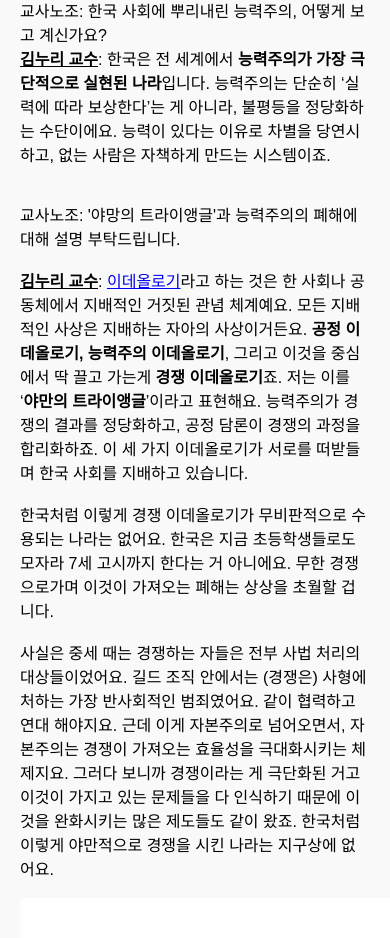
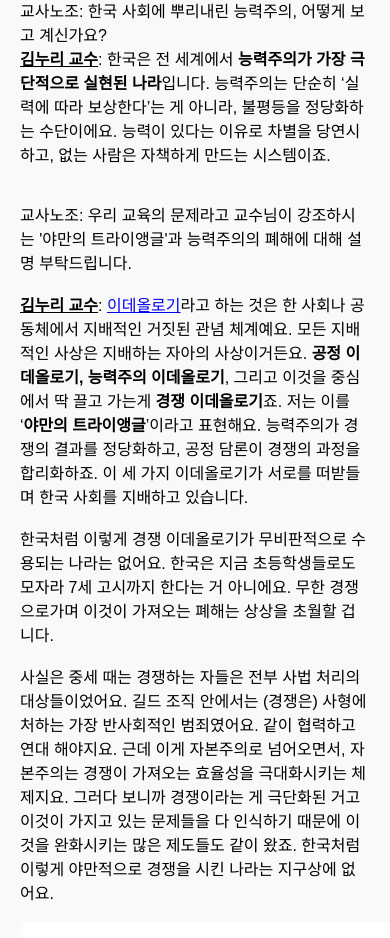
Before and after one commit to KFTU-discours/kftu-magazine, a plain HTML site: page interview-1-iphone.html in a window 390 px wide. Shown: the part 720-1658 px from the top of the page. Drawn offline with Linux system fonts and the light colour scheme.

Commit message:
Update interview-1-iphone.html

```diff
--- a/interview-1-iphone.html
+++ b/interview-1-iphone.html
@@ -121,7 +121,7 @@
     <U><strong>김누리 교수</strong></U>: 한국은 전 세계에서 <strong>능력주의가 가장 극단적으로 실현된 나라</strong>입니다. 능력주의는 단순히 ‘실력에 따라 보상한다’는 게 아니라, <span class="highlight">불평등을 정당화하는 수단</span>이에요. 능력이 있다는 이유로 차별을 당연시하고, 없는 사람은 자책하게 만드는 시스템이죠.
   </div>
 <BR><BR>
-  <div class="question"><span class="interviewer">교사노조: '야망의 트라이앵글'과 능력주의의 폐해에 대해 설명 부탁드립니다.</span></div>
+  <div class="question"><span class="interviewer">교사노조: 우리 교육의 문제라고 교수님이 강조하시는 '야만의 트라이앵글'과 능력주의의 폐해에 대해 설명 부탁드립니다.</span></div>
   <div class="answer">
     <BR>
     <U><strong>김누리 교수</strong></U>: <a href="https://www.joongang.co.kr/article/1722989#:~:text=%E3%80%8C%EA%B3%B5%EB%A1%A0%EA%B0%80%E3%80%8D%EB%9D%BC%EB%8A%94%20%EB%9C%BB%EC%9D%B4%EB%8B%A4.%20%EA%B7%B8%EA%B2%83%EC%9D%80%20%E3%80%8C%EB%A7%88%EB%A5%B4%ED%81%AC%EC%8A%A4%E3%80%8D%EA%B0%80%20%EB%8F%85%EC%9D%BC%EC%9D%98%20%EA%B4%80%EB%85%90%EB%A1%A0%20%EC%B2%A0%ED%95%99%EC%9E%90%EB%93%A4%EC%9D%84,%EC%82%AC%ED%9A%8C%ED%98%84%EC%8B%A4%EC%9D%98%20%E3%80%8C%ED%86%A0%EB%AA%A8%E3%80%8D%EC%9D%B8%20%EA%B2%BD%EC%A0%9C%EA%B5%AC%EC%A1%B0%EC%97%90%20%EB%94%B0%EB%A5%B8%20%EB%AA%A8%EB%93%A0%20%EC%82%AC%ED%9A%8C%EC%A0%81%20%EC%9D%98%EC%8B%9D%ED%98%95%ED%83%9C%E3%80%8F%EB%8B%A4." target="_blank">이데올로기</a>라고 하는 것은 한 사회나 공동체에서 지배적인 거짓된 관념 체계예요. 모든 지배적인 사상은 지배하는 자아의 사상이거든요. <strong>공정 이데올로기, 능력주의 이데올로기</strong>, 그리고 이것을 중심에서 딱 끌고 가는게 <strong>경쟁 이데올로기</strong>죠. 저는 이를 ‘<strong>야만의 트라이앵글</strong>’이라고 표현해요. 능력주의가 경쟁의 결과를 정당화하고, 공정 담론이 경쟁의 과정을 합리화하죠. 이 세 가지 이데올로기가 서로를 떠받들며 한국 사회를 지배하고 있습니다. </div>
```
